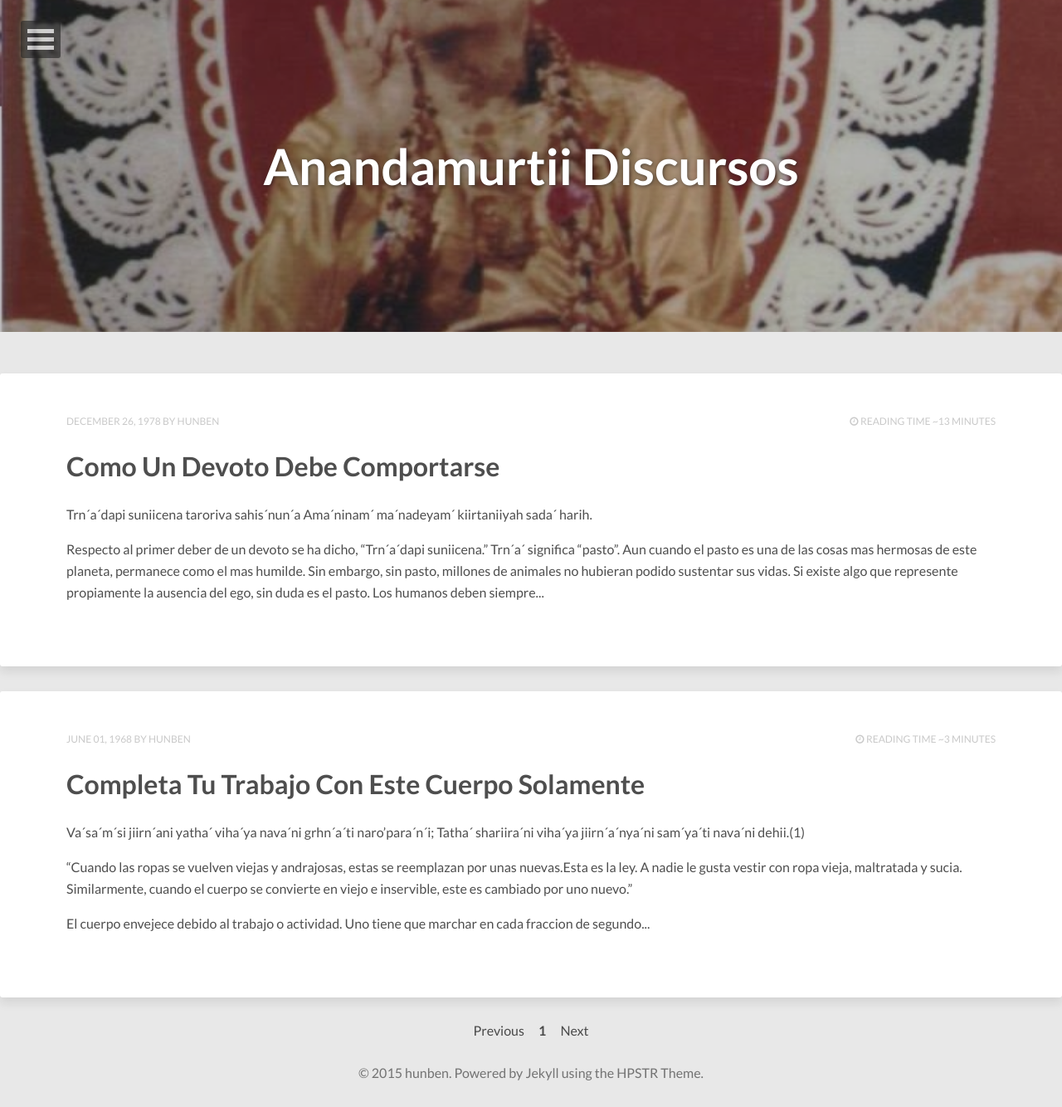
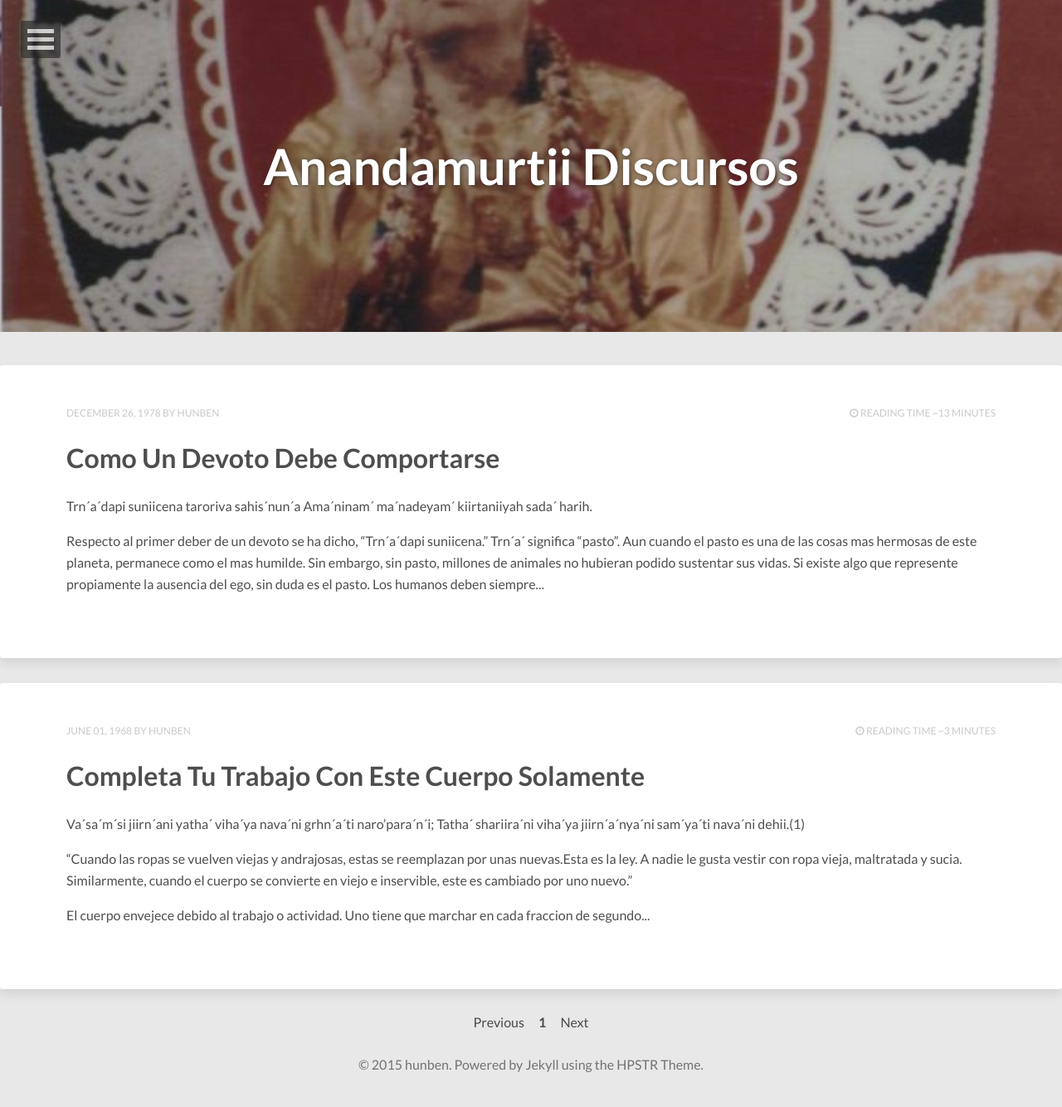
Before and after one commit to anandamurtiidiscursos/anandamurtiidiscursos.github.io, a Jekyll site: the page built from index.html, in a window 1280 px wide. Shown: the whole page at 83% size. Built offline with Jekyll 4.4.1, drawn with Linux system fonts in a browser that asks for light colours; nearby versions of some CDN libraries; the list of posts is cut into pages by our own code.

Commit message:
Updated _page.scss

```diff
--- a/_sass/_page.scss
+++ b/_sass/_page.scss
@@ -358,7 +358,7 @@ header .entry-meta {
 		}
 		@media #{$large} {
 			max-width: 1600px;
-			margin-top: 50px;
+			margin-top: autop;
 			margin-left: auto;
 			margin-right: auto;
 		}
```
